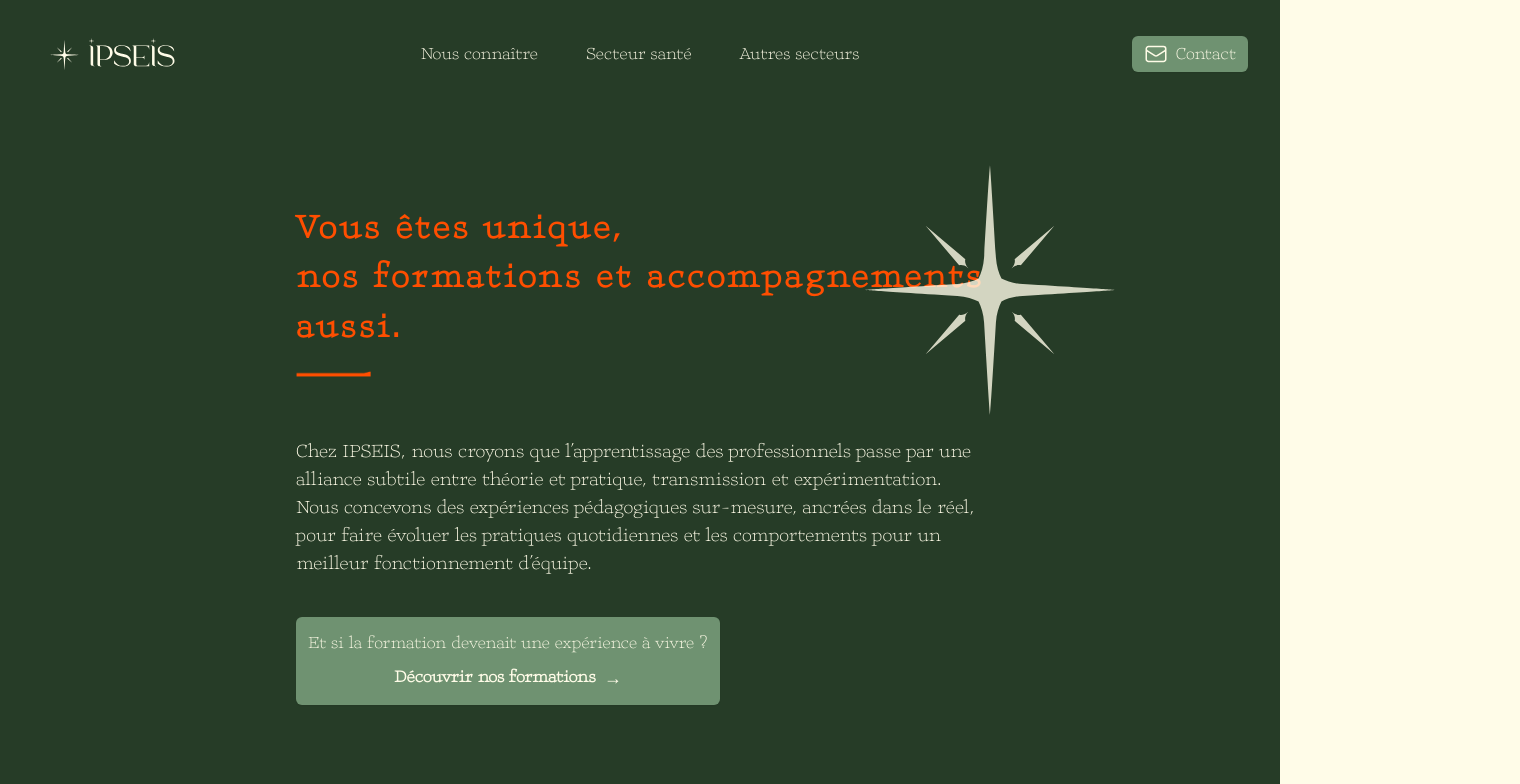
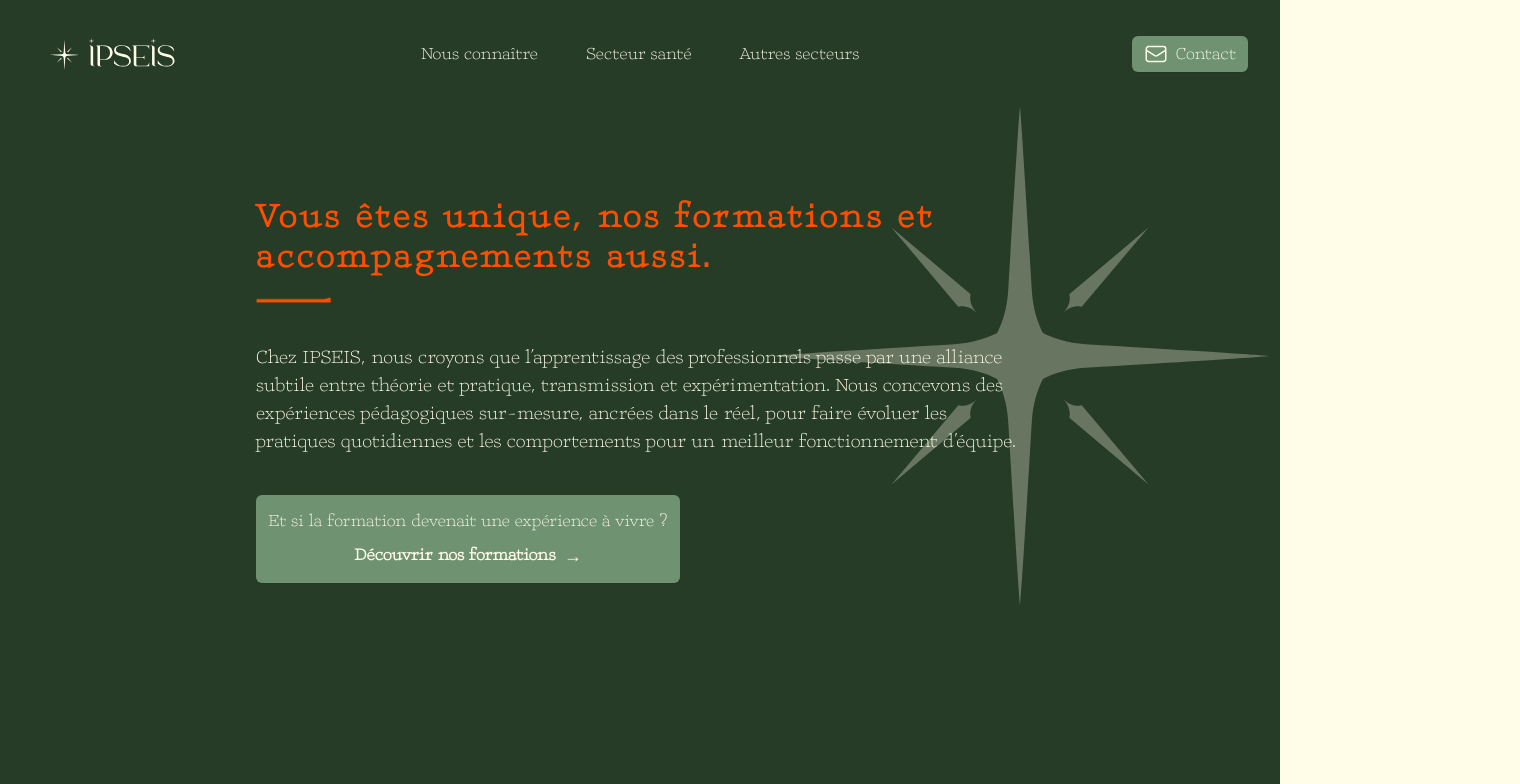
Before and after one commit to Jyok1m/ipseis, a Next.js app: page / in a window 1280 px wide. Shown: the top 784 px of the page, 1520 px wide, since content can reach past the window. Built offline with nearby package versions, Linux system fonts and the light colour scheme.

Commit message:
Refactor le composant Accueil pour améliorer la présentation et ajouter un nouveau composant Button. Suppression du Footer et ajustement de la mise en page.

```diff
--- a/src/app/layout.tsx
+++ b/src/app/layout.tsx
@@ -40,8 +40,8 @@ export default function RootLayout({
 			<Analytics />
 			<body className="flex flex-col justify-between min-h-screen max-w-screen bg-support overflow-x-hidden">
 				<Header />
-				{children}
-				<Footer />
+				<div className="h-[calc(100vh-108px)] bg-univers">{children}</div>
+				{/* <Footer /> */}
 			</body>
 		</html>
 	);
--- a/src/app/page.tsx
+++ b/src/app/page.tsx
@@ -3,6 +3,8 @@
 import React from "react";
 import Image from "next/image";
 import Link from "next/link";
+
+import Button from "@/components/global/Button";
 
 import { SectionWrapper } from "@/components/global/Wrappers";
 import SectionTitle from "@/components/global/SectionTitle";
@@ -10,39 +12,32 @@ import ContactForm from "@/components/home/ContactForm";
 
 export default function Accueil() {
 	return (
-		<div className="w-screen">
-			{/* Hero section */}
-			<div className="flex flex-col-reverse lg:flex-row lg:justify-between lg:items-center bg-univers mb-10 h-[calc(100vh-108px)]">
-				<div className="bg-univers flex justify-evenly py-10">
-					<div className="sm:w-5/6 lg:w-3/5">
-						<div className="text-2xl sm:text-4xl font-bold tracking-widest text-support bg-univers p-10 pb-5">
-							<h1 className="text-cohesion leading-snug mb-5">
-								Vous êtes unique, <br />
-								nos formations et accompagnements aussi.
-							</h1>
+		<div className="w-screen h-full flex flex-col items-center justify-center bg-univers -mt-14 sm:-mt-16">
+			<div className="flex flex-col items-center justify-center gap-y-2 sm:gap-y-5 m-10 sm:w-5/6 lg:w-3/5">
+				{/* Gros titre */}
 
-							<Image src={require("../_images/tiret-home.png")} alt="tiret" height={50} width={75} />
+				<div className="text-2xl sm:text-4xl font-bold tracking-widest text-cohesion leading-snug">
+					<h1>Vous êtes unique, nos formations et accompagnements aussi.</h1>
+					<Image src={require("../_images/tiret-home.png")} alt="tiret" height={50} width={75} className="my-5" />
 				</div>
-						<div className="p-10">
-							<p className="text-base sm:text-xl text-support">
-								Chez IPSEIS, nous croyons que l’apprentissage des professionnels passe par une alliance subtile entre théorie et pratique,
-								transmission et expérimentation. Nous concevons des expériences pédagogiques sur-mesure, ancrées dans le réel, pour faire évoluer les
-								pratiques quotidiennes et les comportements pour un meilleur fonctionnement d’équipe.
+
+				{/* Description */}
+
+				<div className="flex flex-col text-base sm:text-xl text-support gap-y-2 sm:gap-y-5">
+					<p>
+						Chez IPSEIS, nous croyons que l’apprentissage des professionnels passe par une alliance subtile entre théorie et pratique, transmission et
+						expérimentation. Nous concevons des expériences pédagogiques sur-mesure, ancrées dans le réel, pour faire évoluer les pratiques
+						quotidiennes et les comportements pour un meilleur fonctionnement d’équipe.
 					</p>
-							<p className="text-base sm:text-xl text-support block md:hidden mt-10 md:mt-0">Et si la formation devenait une expérience à vivre ?</p>
-							<div className="mt-10 w-full flex justify-start">
-								<Link
-									href="/catalogue"
-									className="flex flex-col justify-center items-center gap-y-1 rounded-md bg-maitrise px-3 py-2 sm:py-3 text-base sm:text-md sm:text-lg text-support font-normal shadow-sm hover:bg-maitrise/80 focus-visible:outline focus-visible:outline-2 focus-visible:outline-offset-2 focus-visible:outline-maitrise"
-								>
-									<span className="md:flex items-center gap-x-2 text-support text-center hidden">
-										Et si la formation devenait une expérience à vivre ?
-									</span>
-									<span className="flex items-center gap-x-2 text-support font-semibold text-center">
+					<p className="block md:hidden">Et si la formation devenait une expérience à vivre ?</p>
+					<div className="w-full flex justify-start text-support mt-2 sm:mt-5">
+						<Button href="/catalogue">
+							<span className="md:block items-center text-center hidden">Et si la formation devenait une expérience à vivre ?</span>
+							<span className="flex items-center gap-x-2 font-semibold text-center">
 								<span>Découvrir nos formations</span>
 								<span className="mt-1">→</span>
 							</span>
-								</Link>
+						</Button>
 					</div>
 				</div>
 			</div>
@@ -51,11 +46,8 @@ export default function Accueil() {
 				alt="Étoile Ipseis"
 				width={500}
 				height={500}
-						className="absolute z-10 opacity-80 top-14 sm:top-5 lg:top-10 right-0 lg:right-10 aspect-square w-[175px] h-[175px] sm:w-[300px] sm:h-[300px] lg:w-[500px] lg:h-[500px]"
+				className="absolute z-10 opacity-30 top-5 -right-28 sm:-top-5 md:w-[750px] md:-top-20 md:-right-44 lg:w-[1000px] lg:-top-36 lg:-right-60"
 			/>
-				</div>
-			</div>
-
 			{/* Logo cloud */}
 			{/* <SectionWrapper>
 				<SectionTitle
--- /dev/null
+++ b/src/components/global/Button.tsx
@@ -0,0 +1,21 @@
+import React from "react";
+import Link from "next/link";
+
+interface ButtonProps {
+	href: string;
+	children: React.ReactNode;
+	className?: string;
+}
+
+const Button: React.FC<ButtonProps> = ({ href, children, className = "" }) => {
+	return (
+		<Link
+			href={href}
+			className={`flex flex-col justify-center items-center gap-y-1 rounded-md bg-maitrise px-3 py-2 sm:py-3 text-base sm:text-md sm:text-lg text-support font-normal shadow-sm hover:bg-maitrise/80 focus-visible:outline focus-visible:outline-2 focus-visible:outline-offset-2 focus-visible:outline-maitrise ${className}`}
+		>
+			{children}
+		</Link>
+	);
+};
+
+export default Button;
--- a/src/components/global/Footer.tsx
+++ b/src/components/global/Footer.tsx
@@ -5,7 +5,7 @@ import { faHeart } from "@fortawesome/free-solid-svg-icons";
 
 const Footer = () => {
 	return (
-		<div className="mx-auto px-6 lg:px-8 w-screen mt-10">
+		<div className="mx-auto px-6 lg:px-8 w-screen">
 			<footer aria-labelledby="footer-heading" className="relative border-t border-gray-900/10 py-6 lg:py-8">
 				<h2 id="footer-heading" className="sr-only">
 					Footer
```
Lines whose indentation alone changed are shown as unchanged.
